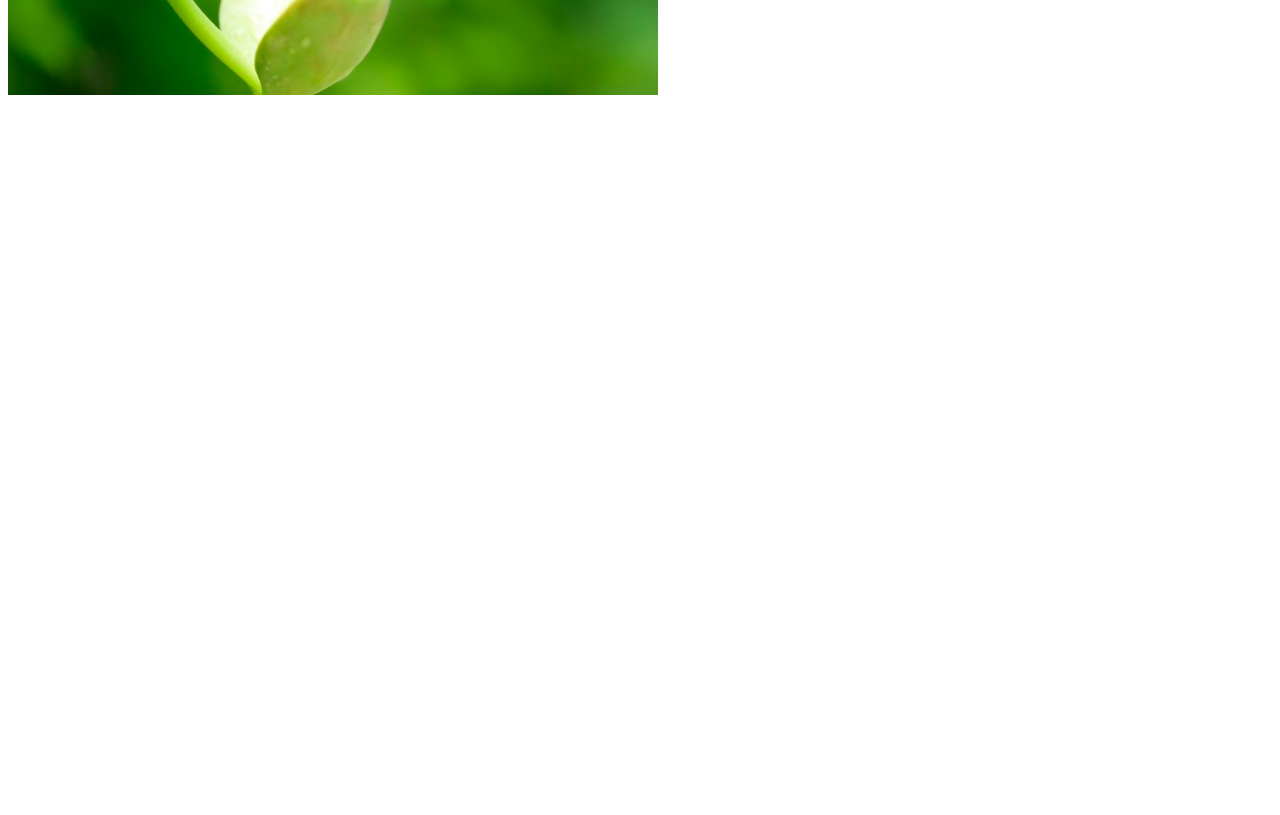
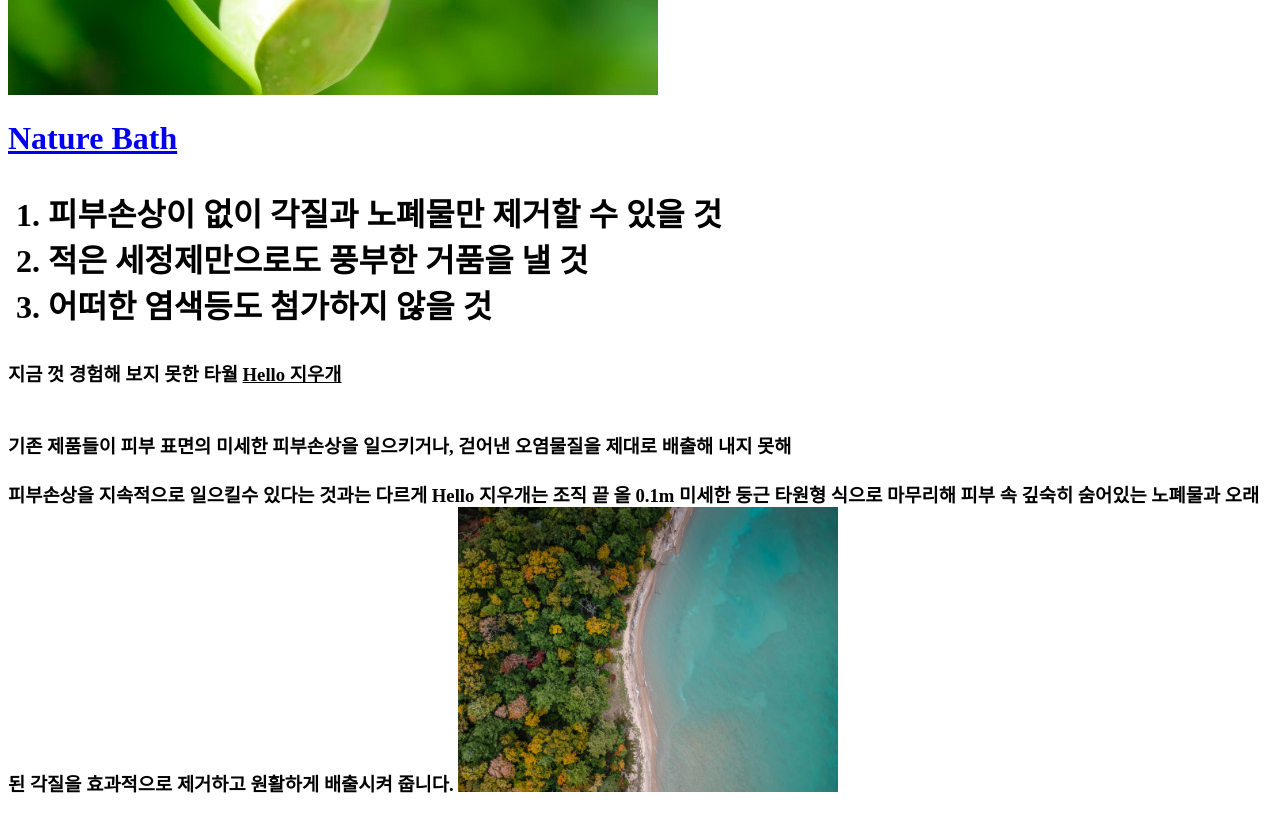
Before and after one commit to eunbinna/NATUREBATH, a plain HTML site: page index.html in a window 1280 px wide. Shown: the part 400-1215 px from the top of the page. Before the commit the page ends 800 px from the top, so only its background shows below. Drawn offline with Linux system fonts and the light colour scheme.

Commit message:
Update index.html

```diff
--- a/index.html
+++ b/index.html
@@ -1,6 +1,21 @@
 <!doctype html>
 <html>
-<body>
 <h1>
 <meta charset="utf-8">Nature Bath 는 자연주의를 추구합니다 </h1>
-  <img src="xyny_1007.jpg"></body></html>
+  <img src="xyny_1007.jpg">
+<!doctype html>
+<html>
+<title>Nature Bath</title>
+<meta charset="utf-8">
+<body>
+  <h1><a href="index.html">Nature Bath</a><h1>
+    <ol>
+  <li>피부손상이 없이 각질과 노폐물만 제거할 수 있을 것</li>
+  <li>적은 세정제만으로도 풍부한 거품을 낼 것</li>
+  <li>어떠한 염색등도 첨가하지 않을 것</li>
+</ol>
+<h3>
+<meta charset="utf-8"> 지금 껏 경험해 보지 못한 타월 <strong><u>Hello 지우개</u></strong>
+</p><p style="margin-top:45px;"> 기존 제품들이 피부 표면의 미세한 피부손상을 일으키거나, 걷어낸 오염물질을 제대로 배출해 내지 못해
+  <br><br>피부손상을 지속적으로 일으킬수 있다는 것과는 다르게 Hello 지우개는 조직 끝 올 0.1m 미세한 둥근 타원형 식으로 마무리해 피부 속 깊숙히 숨어있는 노폐물과 오래된 각질을 효과적으로 제거하고 원활하게 배출시켜 줍니다.
+<img src="nick-perez-duvq92-VCZ4-unsplash.jpg"width="30%"></h3> </body></html>
```
